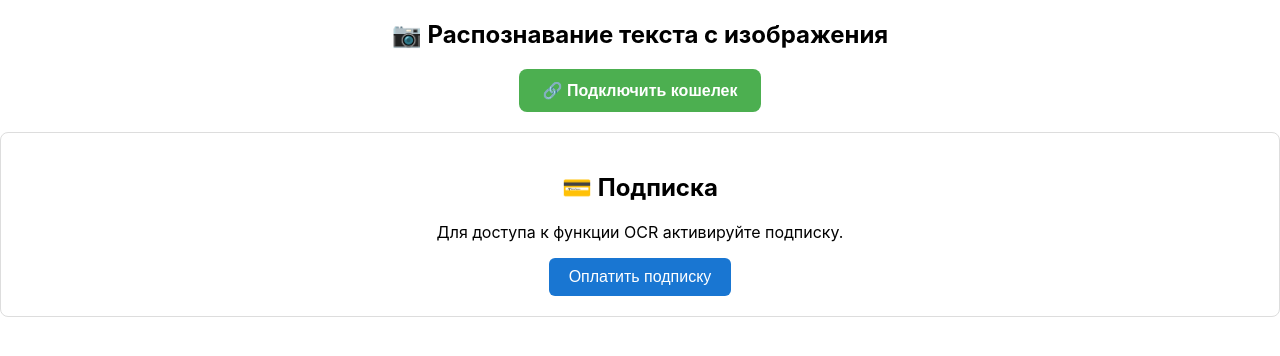
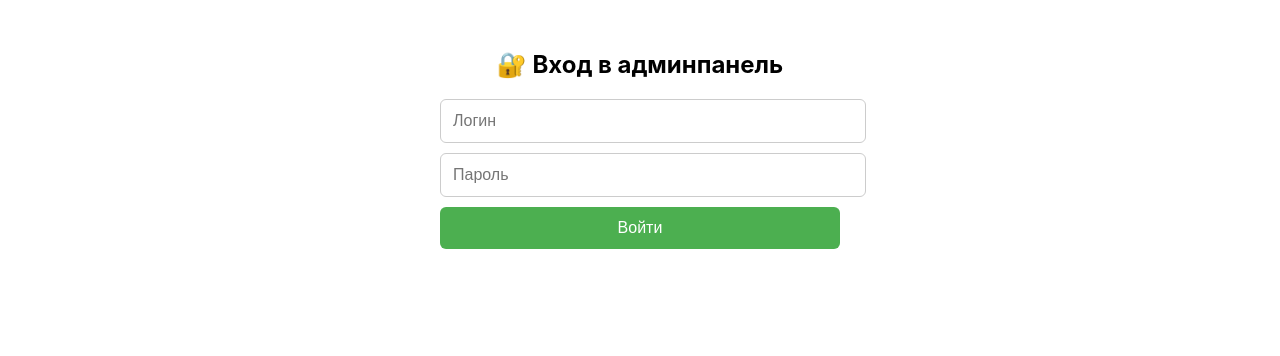
Before and after one commit to ScanText/WEB, a React (Create React App) app: page / in a window 1280 px wide. Shown: the top 356 px of the page. Built offline with nearby package versions, Linux system fonts and the light colour scheme.

Commit message:
feat: initial commit for Adminpanel React UI

```diff
--- a/src/App.tsx
+++ b/src/App.tsx
@@ -3,19 +3,47 @@ import './App.css';
 import ImageUpload from './components/ImageUpload';
 import SubscriptionCheck from './crypto/SubscriptionCheck';
 import WalletConnect from './crypto/WalletConnect';
+import AdminLogin from './pages/AdminLogin';
+import AdminPanel from './pages/AdminPanel';
 
 function App() {
-  const [walletConnected, setWalletConnected] = useState(true); // заглушка, потом будет useWallet
-  const [subscriptionActive, setSubscriptionActive] = useState(false); // заглушка
+  const [walletConnected, setWalletConnected] = useState(false);
+  const [subscriptionActive, setSubscriptionActive] = useState(false);
+  const [isAdmin, setIsAdmin] = useState(false);
+  const [showPayments, setShowPayments] = useState(false);
 
   return (
     <div className="App">
-      <h2>📷 Распознавание текста с изображения</h2>
+      {/* 🔐 Авторизация */}
+      {!isAdmin ? (
+        <AdminLogin onLogin={() => setIsAdmin(true)} />
+      ) : (
+        <>
+          <h2>Админпанель</h2>
 
-      {/* Подключение кошелька */}
+          {/* 📄 Кнопка показать/скрыть платежи */}
+          <button
+            onClick={() => setShowPayments(!showPayments)}
+            style={{
+              marginBottom: 20,
+              padding: '10px 20px',
+              fontSize: '16px',
+              backgroundColor: '#1976d2',
+              color: '#fff',
+              border: 'none',
+              borderRadius: 6,
+              cursor: 'pointer'
+            }}
+          >
+            📄 История платежей
+          </button>
+
+          {showPayments && <AdminPanel />}
+
+          {/* 💳 Кошелек */}
           <WalletConnect onConnect={() => setWalletConnected(true)} />
 
-      {/* Подписка */}
+          {/* 🔔 Подписка */}
           {walletConnected && (
             <SubscriptionCheck
               subscribed={subscriptionActive}
@@ -23,8 +51,10 @@ function App() {
             />
           )}
 
-      {/* Загрузка изображения — только если подписка активна */}
+          {/* 📤 Загрузка изображения */}
           {walletConnected && subscriptionActive && <ImageUpload />}
+        </>
+      )}
     </div>
   );
 }
--- a/src/components/ImageUpload.tsx
+++ b/src/components/ImageUpload.tsx
@@ -25,11 +25,15 @@ const ImageUpload: React.FC = () => {
     formData.append('file', file);
 
     try {
-      const response = await axios.post('http://localhost:8000/extract-text', formData, {
-        headers: {
-          'Content-Type': 'multipart/form-data',
-        },
-      });
+      const response = await axios.post(
+        'https://fastapitext.fly.dev/extract-text',
+        formData,
+        {
+          headers: {
+            'Content-Type': 'multipart/form-data',
+          },
+        }
+      );
 
       if (response.data?.text) {
         setText(response.data.text);
@@ -118,7 +122,7 @@ const ImageUpload: React.FC = () => {
 
   return (
     <div style={styles.container}>
-
+   <h2 style={{ marginBottom: '20px' }}>📷 Распознавание текста с изображения</h2>
       <img
         src={imagePreview || illustration}
         alt="Предпросмотр"
--- /dev/null
+++ b/src/pages/AdminLogin.tsx
@@ -0,0 +1,78 @@
+import React, { useState } from 'react';
+
+interface Props {
+  onLogin: () => void;
+}
+
+const AdminLogin: React.FC<Props> = ({ onLogin }) => {
+  const [username, setUsername] = useState('');
+  const [password, setPassword] = useState('');
+  const [error, setError] = useState('');
+
+  const handleLogin = () => {
+    if (username === 'pavlova' && password === 'Qwerty123!') {
+      setError('');
+      onLogin();
+    } else {
+      setError('Неверный логин или пароль');
+    }
+  };
+
+  return (
+    <div style={styles.container}>
+      <h2>🔐 Вход в админпанель</h2>
+      <input
+        type="text"
+        placeholder="Логин"
+        value={username}
+        onChange={(e) => setUsername(e.target.value)}
+        style={styles.input}
+      />
+      <input
+        type="password"
+        placeholder="Пароль"
+        value={password}
+        onChange={(e) => setPassword(e.target.value)}
+        style={styles.input}
+      />
+      <button onClick={handleLogin} style={styles.button}>
+        Войти
+      </button>
+      {error && <p style={styles.error}>{error}</p>}
+    </div>
+  );
+};
+
+const styles: { [key: string]: React.CSSProperties } = {
+  container: {
+    padding: 30,
+    maxWidth: 400,
+    margin: '0 auto',
+    textAlign: 'center',
+  },
+  input: {
+    display: 'block',
+    width: '100%',
+    padding: 12,
+    marginBottom: 10,
+    fontSize: 16,
+    borderRadius: 6,
+    border: '1px solid #ccc',
+  },
+  button: {
+    width: '100%',
+    padding: 12,
+    backgroundColor: '#4caf50',
+    color: '#fff',
+    border: 'none',
+    borderRadius: 6,
+    fontSize: 16,
+    cursor: 'pointer',
+  },
+  error: {
+    marginTop: 10,
+    color: 'red',
+  },
+};
+
+export default AdminLogin;
--- /dev/null
+++ b/src/pages/AdminPanel.tsx
@@ -0,0 +1,76 @@
+import React from 'react';
+
+const AdminPanel: React.FC = () => {
+  const payments = [
+    {
+      id: 1,
+      username: 'Алла Павлова',
+      phone: '+380971112233',
+      wallet: '0xAbCd1234EfGh5678',
+      date: '2025-03-28 15:20',
+    },
+    {
+      id: 2,
+      username: 'Анна Бородина',
+      phone: '+380931234567',
+      wallet: '0x9Fb1234AcDf0987',
+      date: '2025-03-29 10:45',
+    },
+  ];
+
+  return (
+    <div style={styles.container}>
+
+
+      <table style={styles.table}>
+        <thead>
+          <tr>
+            <th>ID</th>
+            <th>Имя</th>
+            <th>Телефон</th>
+            <th>Кошелек</th>
+            <th>Дата</th>
+          </tr>
+        </thead>
+        <tbody>
+          {payments.map((payment) => (
+            <tr key={payment.id}>
+              <td>{payment.id}</td>
+              <td>{payment.username}</td>
+              <td>{payment.phone}</td>
+              <td>{payment.wallet}</td>
+              <td>{payment.date}</td>
+            </tr>
+          ))}
+        </tbody>
+      </table>
+    </div>
+  );
+};
+
+const styles: { [key: string]: React.CSSProperties } = {
+    container: {
+      padding: 30,
+      fontFamily: 'Segoe UI, sans-serif',
+    },
+    table: {
+      width: '100%',
+      borderCollapse: 'collapse',
+      marginTop: 20,
+      backgroundColor: '#fff',
+      boxShadow: '0 2px 5px rgba(0,0,0,0.1)',
+    },
+    th: {
+      backgroundColor: '#1976d2',
+      color: '#fff',
+      padding: 12,
+      border: '1px solid #ddd',
+    },
+    td: {
+      padding: 12,
+      border: '1px solid #ddd',
+      textAlign: 'center',
+    },
+  };
+
+export default AdminPanel;
```
Lines whose indentation alone changed are shown as unchanged.
